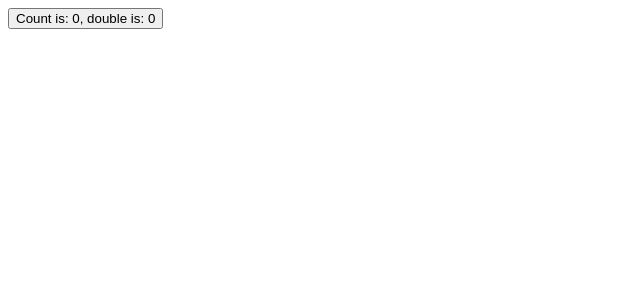
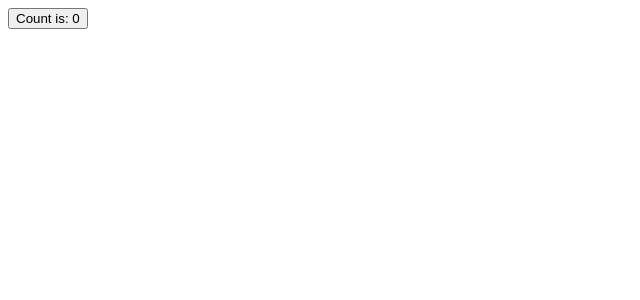
Before and after one commit to frontendway/vue3-learn, a Vue app: page / in a window 1280 px wide. Shown: the top 300 px of the page, without its empty margins (0-640 px from the left). Built offline with nearby package versions, Linux system fonts and the light colour scheme.

Commit message:
分析 setup 函数

```diff
--- a/src/learn/setup/index.vue
+++ b/src/learn/setup/index.vue
@@ -2,7 +2,7 @@
   <button
     @click="increment"
   >
-    Count is: {{ state.count }}, double is: {{ state.double }}
+    Count is: {{ state.count }}
   </button>
 </template>
 
@@ -12,8 +12,7 @@ import { reactive, computed } from 'vue'
 export default {
   setup() {
     const state = reactive({
-      count: 0,
-      double: computed(() => state.count * 2)
+      count: 0
     })
     function increment() {
       state.count++
--- a/src/learn/setup/set.vue
+++ b/src/learn/setup/setupstate-with-data.vue
@@ -16,11 +16,13 @@ export default {
       msg
     }
   },
+
   data () {
     return {
       msg: 'msg from data'
     }
   },
+
   methods: {
     random () {
       this.msg = Math.random()
--- a/src/learn/setup/with-context/HelloWorld.vue
+++ b/src/learn/setup/with-context/HelloWorld.vue
@@ -8,6 +8,7 @@ export default {
   props: {
     msg: String
   },
+
   setup (props, { emit }) {
     function onClick () {
       emit('toggle')
--- a/src/learn/setup/with-context/index.vue
+++ b/src/learn/setup/with-context/index.vue
@@ -10,11 +10,14 @@ export default {
   components: {
     HelloWorld
   },
+
   setup () {
     const msg = ref('hello world')
+
     function toggle () {
       msg.value = msg.value === 'hello world' ? 'hello vue' : 'hello world'
     }
+
     return {
       toggle,
       msg
```
Also changed, not shown: src/main.js (+7 -1 lines).
